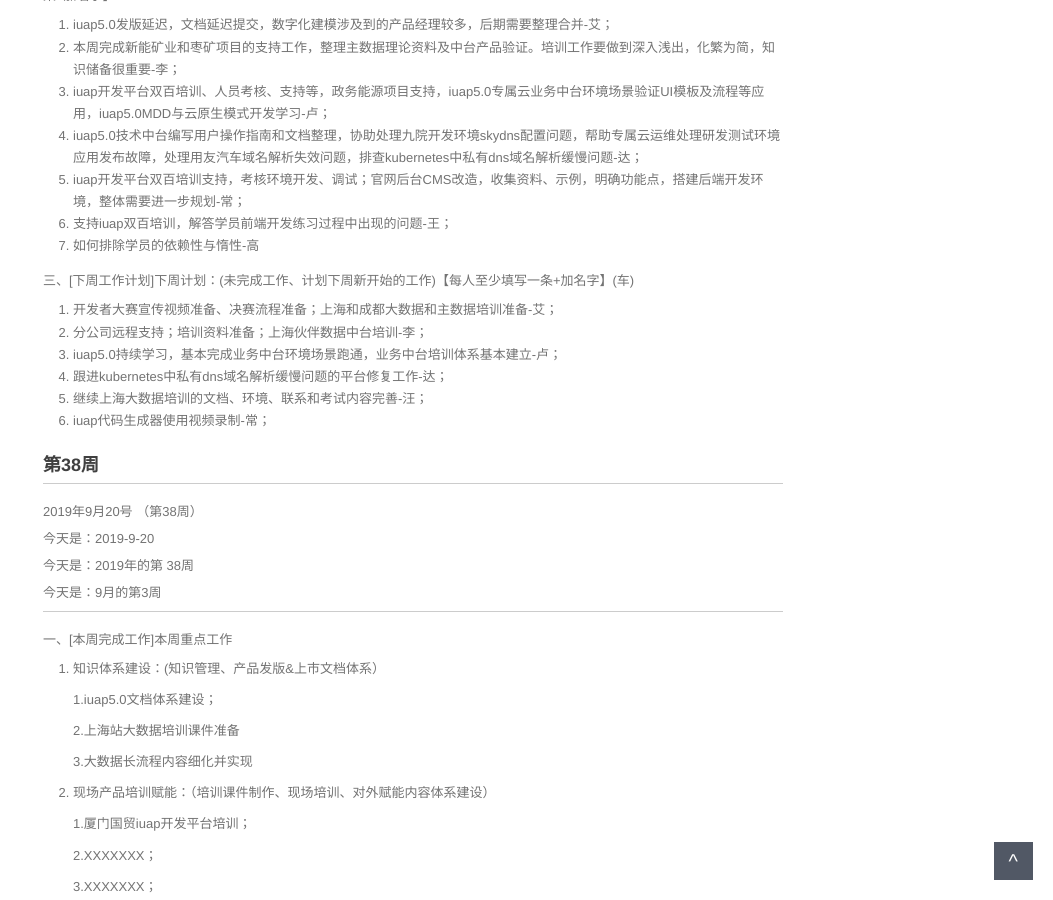
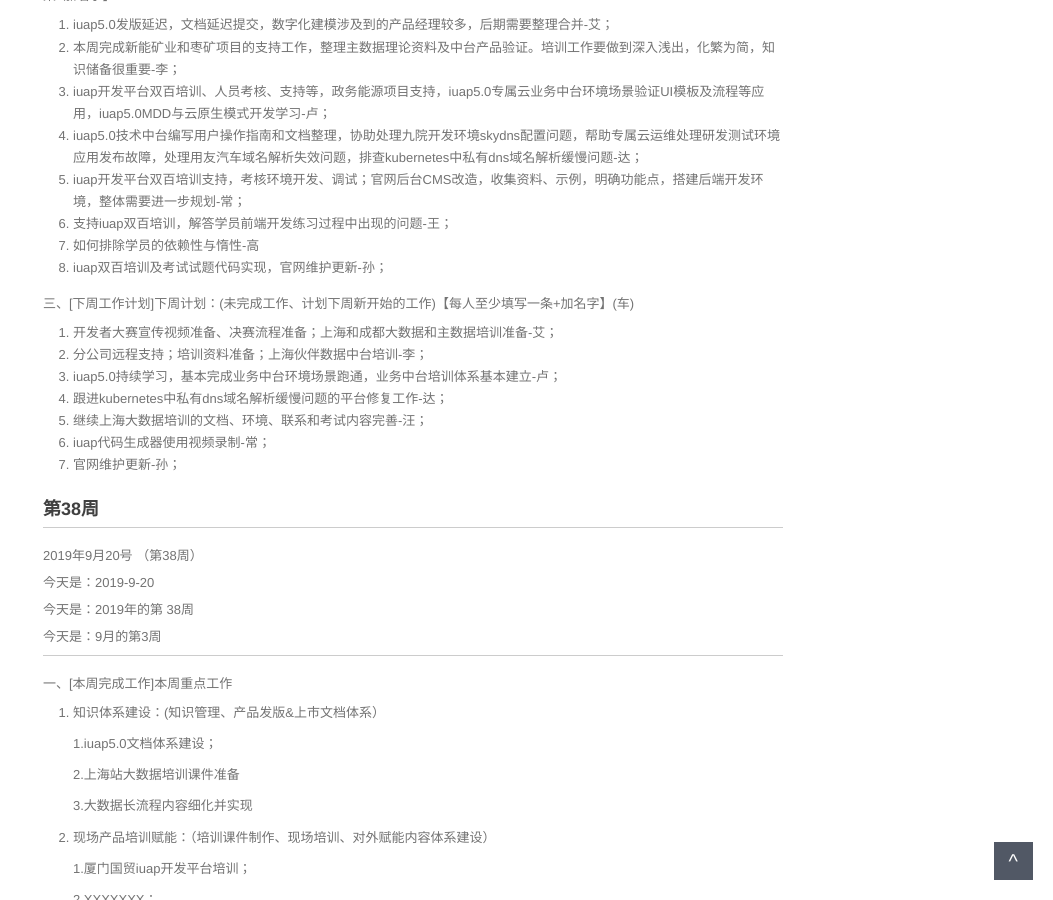
Before and after one commit to walllFlower/blog, a Jekyll site: the page built from _posts/2018-07-17-day_report_cxz.md, in a window 1280 px wide and 900 px high, scrolled down 1350 px. Shown: the whole window, without its empty margins (227-1280 px from the left). Built offline with Jekyll 4.4.1, drawn with Linux system fonts in a browser that asks for light colours; comment, search, counter and statistics services are not loaded.

Commit message:
Update 2018-07-17-day_report_cxz.md

```diff
--- a/_posts/2018-07-17-day_report_cxz.md
+++ b/_posts/2018-07-17-day_report_cxz.md
@@ -84,6 +84,7 @@ categories: 技术运营工作周报
 5. iuap开发平台双百培训支持，考核环境开发、调试；官网后台CMS改造，收集资料、示例，明确功能点，搭建后端开发环境，整体需要进一步规划-常；
 6. 支持iuap双百培训，解答学员前端开发练习过程中出现的问题-王；
 7. 如何排除学员的依赖性与惰性-高
+8. iuap双百培训及考试试题代码实现，官网维护更新-孙；
 
 
 三、[下周工作计划]下周计划：(未完成工作、计划下周新开始的工作)【每人至少填写一条+加名字】(车)
@@ -94,7 +95,7 @@ categories: 技术运营工作周报
 4. 跟进kubernetes中私有dns域名解析缓慢问题的平台修复工作-达；
 5. 继续上海大数据培训的文档、环境、联系和考试内容完善-汪；
 6. iuap代码生成器使用视频录制-常；
-
+7. 官网维护更新-孙；
 
 
 ###  第38周
```
